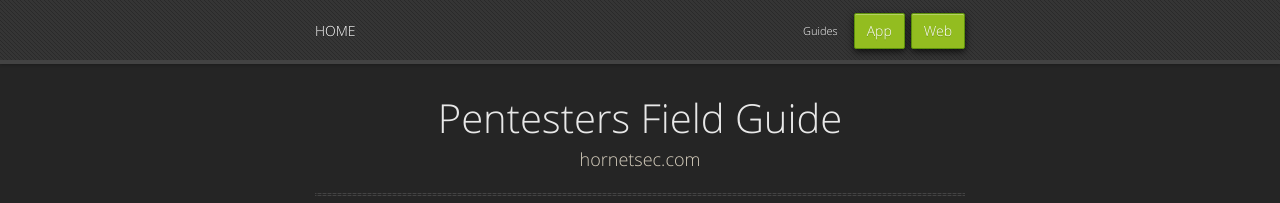
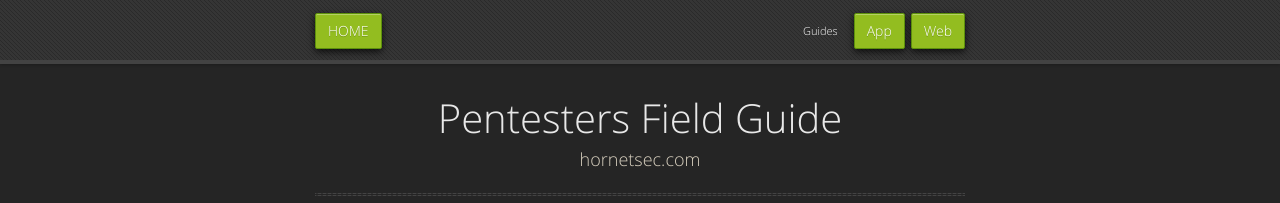
Before and after one commit to hornetsec/hornetsec.github.io, a Jekyll site: the page built from index.md, in a window 1280 px wide. Shown: the top 203 px of the page. Built offline with Jekyll 4.4.1, drawn with Linux system fonts in a browser that asks for light colours.

Commit message:
Update default.html

```diff
--- a/_layouts/default.html
+++ b/_layouts/default.html
@@ -20,11 +20,11 @@
   <body>
       <div id="header">
         <nav>
-          <li class="fork"https://hornetsec.com">HOME</a></li>
+          <li class="fork"><a href="https://hornetsec.com">HOME</a></li>
           {% if site.show_downloads %}
             <li class="downloads"><a href="{{ site.github.zip_url }}">Web</a></li>
             <li class="downloads"><a href="{{ site.github.tar_url }}">App</a></li>
-            <li class="title">Guides</li>
+            <li class="title">Guides </li>
           {% endif %}
         </nav>
       </div><!-- end header -->
```
